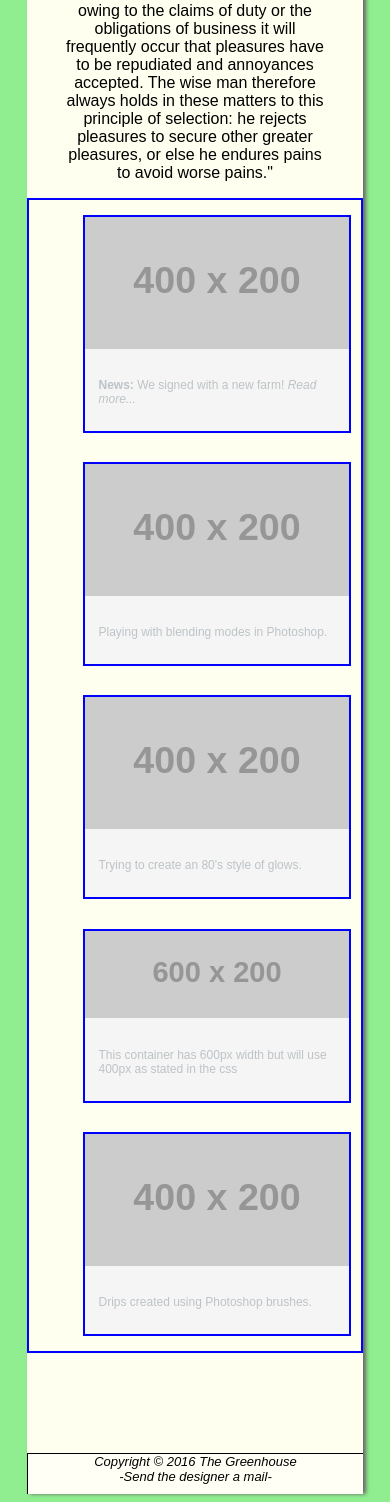
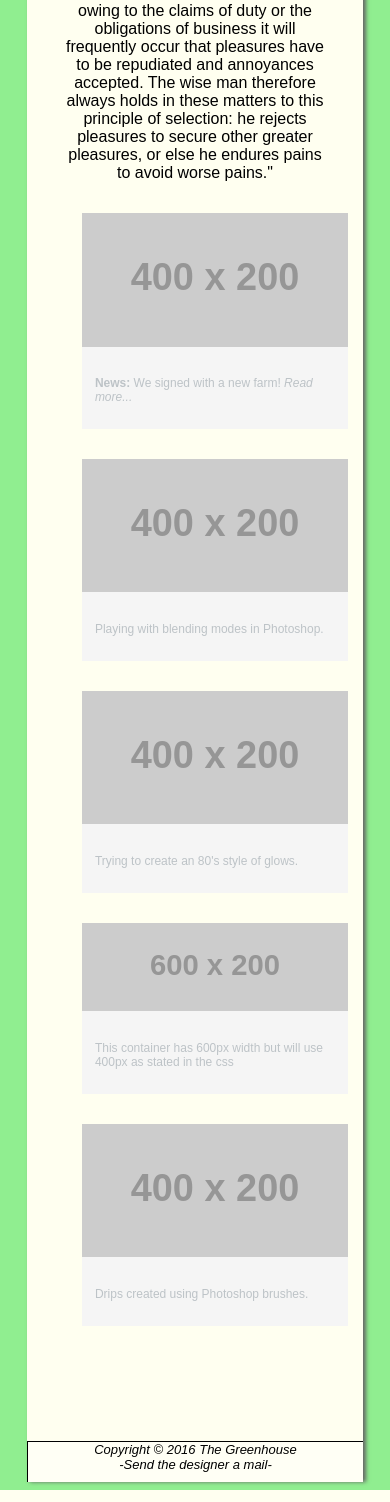
Before and after one commit to Jeyloh/greenhouse, a PHP site: page / in a window 390 px wide. Shown: the part 631-2133 px from the top of the page. Run offline with PHP 8.4, Linux system fonts and the light colour scheme; grey boxes labelled with a size stand in for pictures from a placeholder-image service; some libraries are stand-ins or nearby versions.

```diff
--- a/css/greenhouse.css
+++ b/css/greenhouse.css
@@ -17,7 +17,6 @@ body{
 header{
 	height:138px;
 	background-color: black;
-
 }
 
 header h1{
@@ -36,7 +35,6 @@ header #greenhouse-logo{
 	height:100px;
 	display:inline-block;
 	margin:20px 20px 0px 10px;
-	border:solid 2px blue;
 }
 
 header #mobile-logo {
@@ -132,14 +130,12 @@ PAGE: HOME TODO: Google how to add in a 2 or 3 columns news layout
 #gallery {
 	list-style: none;
 	margin-bottom:100px;
-
-    border:blue solid 2px;
 }
 
 #gallery li img {
     width:100%;
     height:100%;
-
+    max-width:400px;
 }
 
 #gallery li {
@@ -147,7 +143,6 @@ PAGE: HOME TODO: Google how to add in a 2 or 3 columns news layout
 	margin: 5%;
 	background-color: #f5f5f5;
 	color: #bdc3c7;
-    border:blue solid 2px;
 }
 
 #gallery li a p {
```
